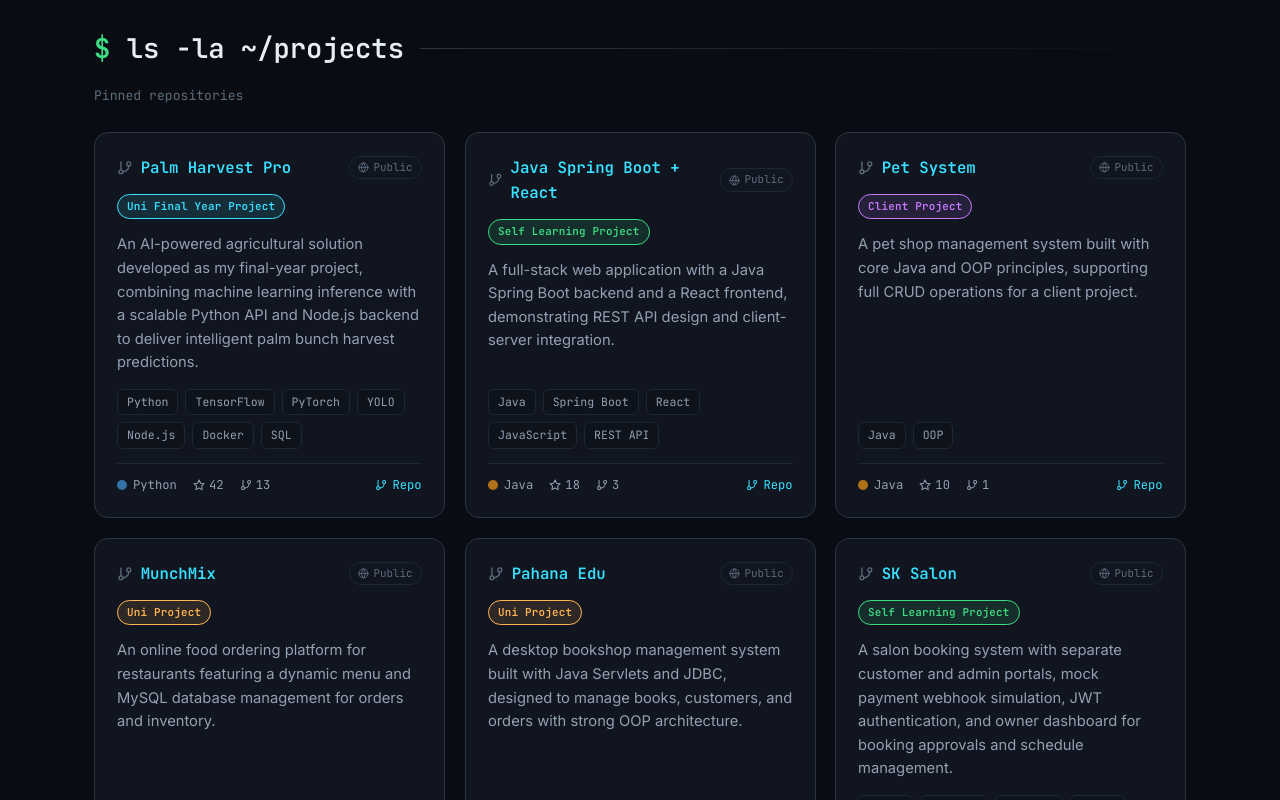
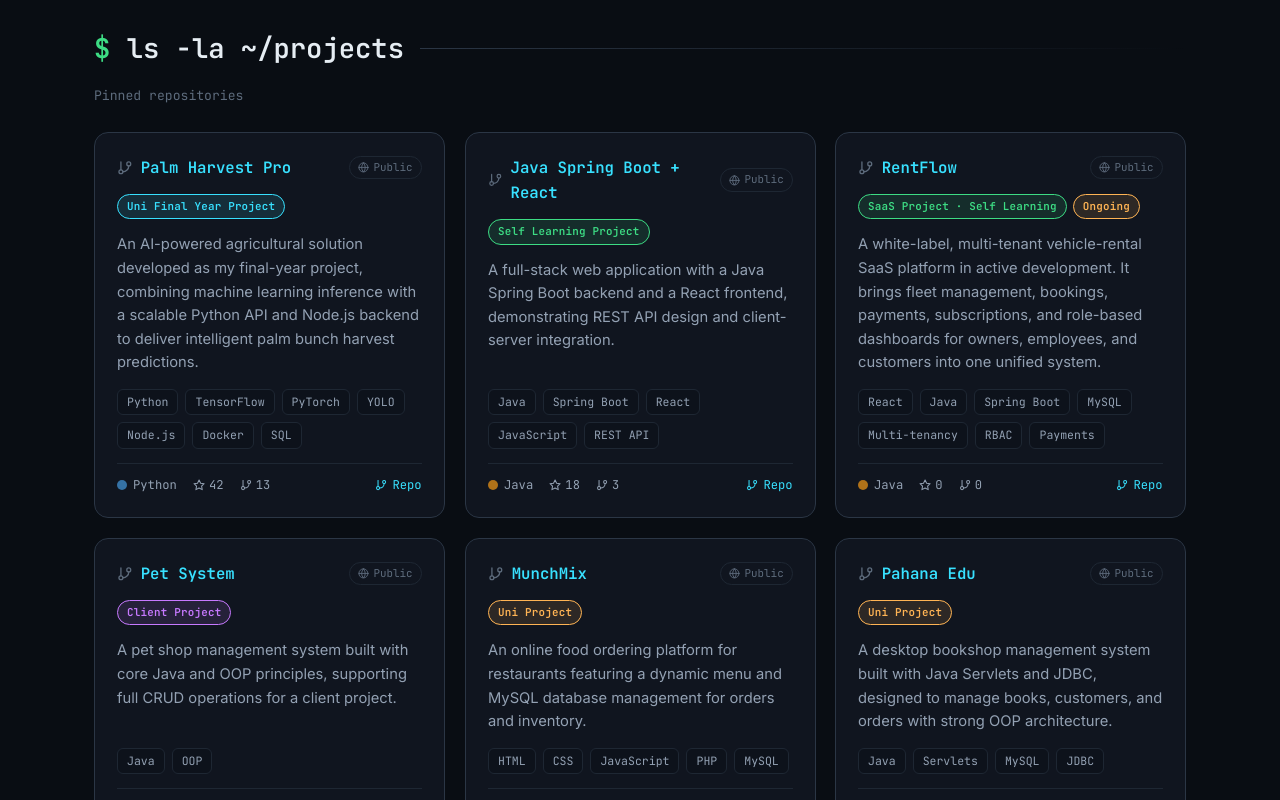
Before and after one commit to SandaruAbenayake/portfolio_SS, a React (Vite) app: page / in a window 1280 px wide. Shown: the part 3160-3960 px from the top of the page. Built offline with nearby package versions, Linux system fonts and the light colour scheme.

Commit message:
Add ongoing RentFlow SaaS project

```diff
--- a/src/components/Projects.jsx
+++ b/src/components/Projects.jsx
@@ -8,6 +8,7 @@ const categoryColor = {
   'Client Project': 'magenta',
   'Uni Final Year Project': 'cyan',
   'Self Learning Project': 'green',
+  'SaaS Project · Self Learning': 'green',
   'Uni Project': 'amber',
 };
 
@@ -46,10 +47,15 @@ export default function Projects() {
                 </span>
               </div>
 
-              {p.category && (
-                <span className={`repo__category repo__category--${categoryColor[p.category] || 'cyan'}`}>
-                  {p.category}
-                </span>
+              {(p.category || p.status) && (
+                <div className="repo__categories">
+                  {p.category && (
+                    <span className={`repo__category repo__category--${categoryColor[p.category] || 'cyan'}`}>
+                      {p.category}
+                    </span>
+                  )}
+                  {p.status && <span className="repo__category repo__category--amber">{p.status}</span>}
+                </div>
               )}
 
               <p className="repo__desc">{p.description}</p>
--- a/src/data/portfolio.js
+++ b/src/data/portfolio.js
@@ -153,6 +153,22 @@ export const projects = [
     stars: 18,
     forks: 3,
     repo: 'https://github.com/SandaruAbenayake/Java-Springboot-React',
+    demo: '#',
+    pinned: true,
+  },
+  {
+    name: 'RentFlow',
+    visibility: 'Public',
+    category: 'SaaS Project · Self Learning',
+    status: 'Ongoing',
+    description:
+      'A white-label, multi-tenant vehicle-rental SaaS platform in active development. It brings fleet management, bookings, payments, subscriptions, and role-based dashboards for owners, employees, and customers into one unified system.',
+    stack: ['React', 'Java', 'Spring Boot', 'MySQL', 'Multi-tenancy', 'RBAC', 'Payments'],
+    language: 'Java',
+    languageColor: '#b07219',
+    stars: 0,
+    forks: 0,
+    repo: 'https://github.com/Saas-Rent',
     demo: '#',
     pinned: true,
   },
--- a/src/index.css
+++ b/src/index.css
@@ -819,7 +819,6 @@ main {
 }
 .repo__category {
   display: inline-flex;
-  align-self: flex-start;
   font-family: var(--font-mono);
   font-size: 0.68rem;
   font-weight: 600;
@@ -827,6 +826,12 @@ main {
   padding: 3px 9px;
   border-radius: 999px;
   border: 1px solid currentColor;
+}
+.repo__categories {
+  display: flex;
+  flex-wrap: wrap;
+  gap: 6px;
+  align-self: flex-start;
 }
 .repo__category--cyan { color: var(--cyan); background: var(--cyan-soft); }
 .repo__category--green { color: var(--green); background: var(--green-soft); }
```
